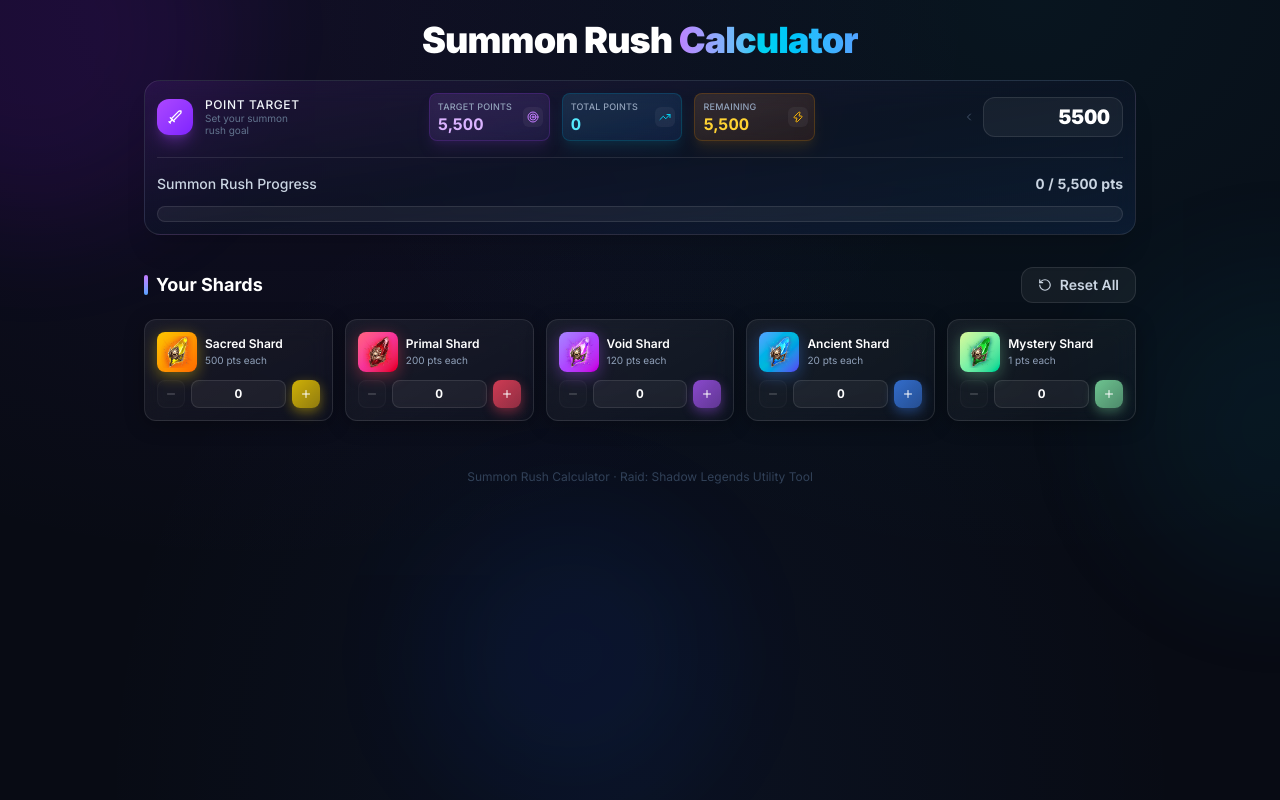
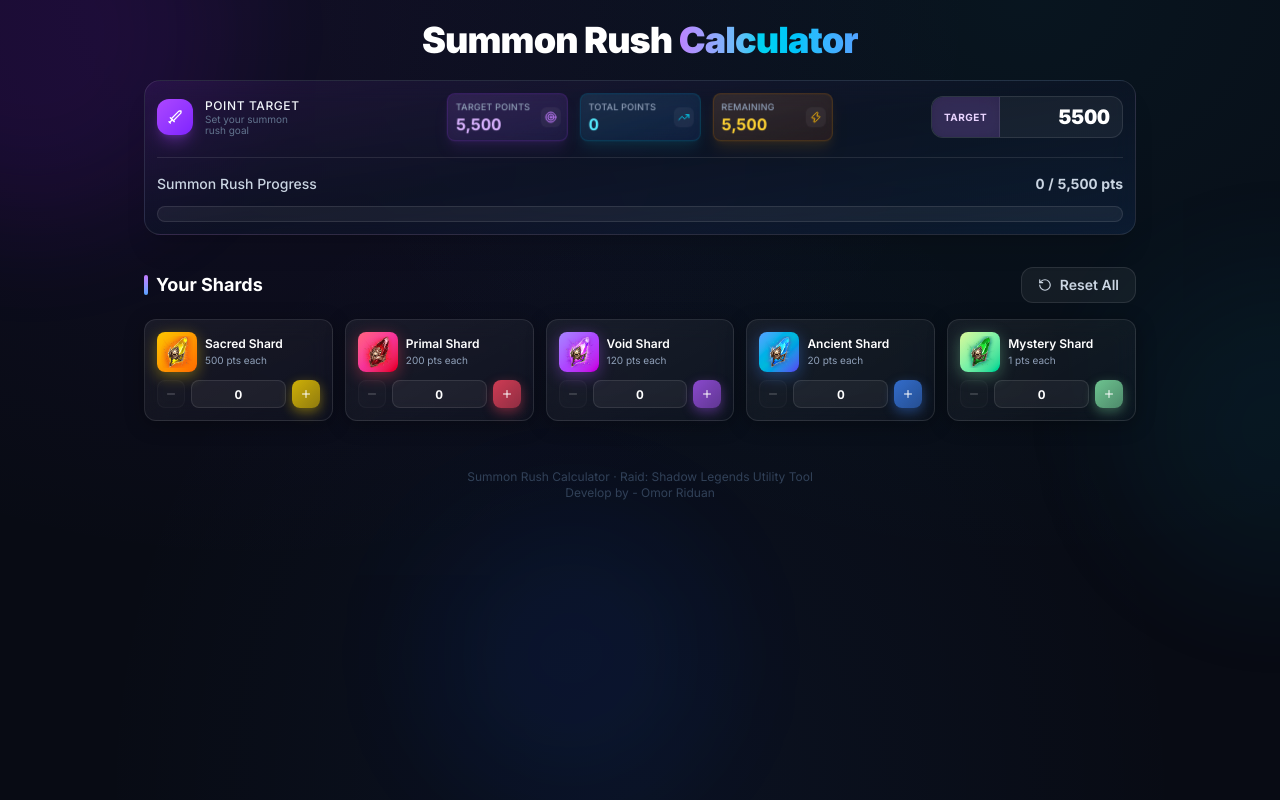
Before and after one commit to smRid/rsl-summon-rush-calculator, a Next.js app: page / in a window 1280 px wide. Built offline with nearby package versions, Linux system fonts and the light colour scheme.

Commit message:
feat: add  header asset to track event progress

```diff
--- a/src/components/SummonRushCalculator.tsx
+++ b/src/components/SummonRushCalculator.tsx
@@ -5,7 +5,6 @@
   RotateCcw,
   CheckCircle2,
   Sword,
-  ChevronLeft,
 } from "lucide-react";
 import { cn } from "@/lib/utils";
 import { DEFAULT_SHARDS, CUSTOM_SHARD_COLORS, Shard } from "@/lib/shards";
@@ -165,7 +164,7 @@
             "p-3 shadow-xl"
           )}
         >
-          <div className="flex flex-col min-[900px]:flex-row items-stretch min-[900px]:items-center gap-3">
+          <div className="flex flex-col min-[900px]:relative min-[900px]:min-h-12 min-[900px]:flex-row items-stretch min-[900px]:items-center gap-3">
             <div className="flex items-center gap-3 min-[900px]:w-48 min-[900px]:flex-shrink-0">
               <div className="w-9 h-9 rounded-xl bg-gradient-to-br from-purple-500 to-violet-600 flex items-center justify-center shadow-lg shadow-purple-500/30">
                 <Sword size={16} className="text-white" />
@@ -181,8 +180,18 @@
                 </p>
               </div>
             </div>
-            <div className="flex items-center justify-end gap-2 w-full min-[520px]:w-36 min-[900px]:order-3 min-[900px]:w-40 min-[900px]:ml-auto min-[900px]:flex-shrink-0">
-              <ChevronLeft size={14} className="text-slate-600 hidden min-[900px]:block" />
+            <div
+              className={cn(
+                "flex items-center overflow-hidden rounded-xl",
+                "bg-white/5 border border-white/10",
+                "w-full min-[520px]:w-44 min-[900px]:order-3 min-[900px]:w-48 min-[900px]:ml-auto min-[900px]:flex-shrink-0",
+                "focus-within:border-purple-500/50 focus-within:bg-white/10 focus-within:ring-1 focus-within:ring-purple-500/30",
+                "transition-all duration-200"
+              )}
+            >
+              <span className="self-stretch flex items-center px-3 text-[10px] font-bold uppercase tracking-wider text-purple-200 bg-purple-500/15 backdrop-blur-sm border-r border-white/10">
+                Target
+              </span>
               <input
                 id="target-input"
                 type="number"
@@ -190,11 +199,9 @@
                 value={target}
                 onChange={handleTargetChange}
                 className={cn(
-                  "w-full text-right font-black text-xl text-white tabular-nums",
-                  "bg-white/5 border border-white/10 rounded-xl",
-                  "h-10 px-3",
-                  "focus:outline-none focus:border-purple-500/50 focus:bg-white/10 focus:ring-1 focus:ring-purple-500/30",
-                  "transition-all duration-200",
+                  "min-w-0 flex-1 text-right font-black text-xl text-white tabular-nums",
+                  "h-10 bg-transparent px-3",
+                  "focus:outline-none",
                   "[appearance:textfield] [&::-webkit-outer-spin-button]:appearance-none [&::-webkit-inner-spin-button]:appearance-none"
                 )}
                 aria-label="Target points"
@@ -202,7 +209,7 @@
             </div>
 
         {/* ── Summary Cards ── */}
-            <div className="grid grid-cols-2 min-[900px]:order-2 min-[900px]:grid-cols-3 min-[900px]:w-[40%] min-[900px]:flex-none min-[900px]:mx-auto min-[900px]:items-center min-[900px]:justify-center gap-3">
+            <div className="grid grid-cols-2 min-[900px]:absolute min-[900px]:left-1/2 min-[900px]:top-1/2 min-[900px]:-translate-x-1/2 min-[900px]:-translate-y-1/2 min-[900px]:grid-cols-3 min-[900px]:w-[40%] min-[900px]:items-center min-[900px]:justify-center gap-3">
             <SummaryCard
               label="Target Points"
               value={target.toLocaleString()}
@@ -330,6 +337,9 @@
           <p className="text-xs text-slate-700">
             Summon Rush Calculator · Raid: Shadow Legends Utility Tool
           </p>
+          <p className="text-xs text-slate-700">
+           Develop by - Omor Riduan
+          </p>
         </footer>
       </div>
     </div>
```
Also changed, not shown: public/images/Header.png (added).
